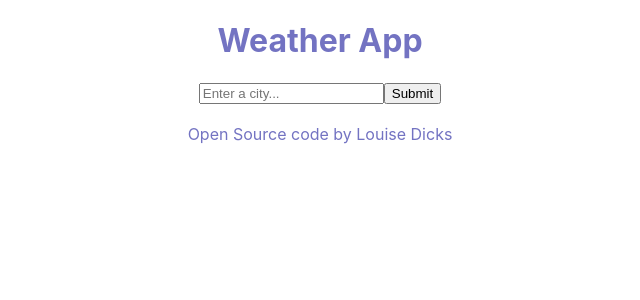
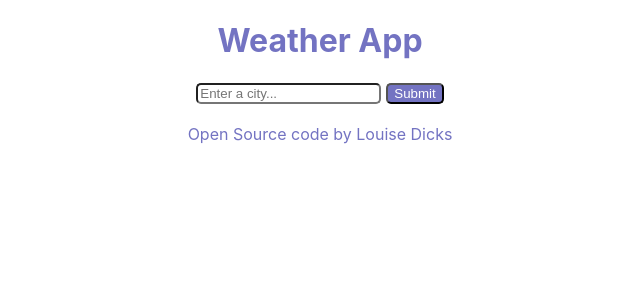
Before and after one commit to louiseuna/weather-react-app, a React (Create React App) app: page / in a window 1280 px wide. Shown: the top 300 px of the page, without its empty margins (320-960 px from the left). Built offline with nearby package versions, Linux system fonts and the light colour scheme.

Commit message:
added styling to form and button

```diff
--- a/src/App.css
+++ b/src/App.css
@@ -12,6 +12,20 @@ h1 {
 }
 form {
   margin-bottom: 20px;
+}
+form .search-form {
+  border-radius: 5px;
+}
+form .submit-button {
+  margin-left: 5px;
+  border-radius: 5px;
+  color: #fff;
+  background-color: rgb(115, 115, 194);
+}
+form .submit-button:hover {
+  color: rgb(115, 115, 194);
+  background-color: #fff;
+  cursor: pointer;
 }
 ul.weather-display {
   padding-top: 10px;
--- a/src/Form.js
+++ b/src/Form.js
@@ -30,11 +30,12 @@ export default function Form(event) {
   let form = (
     <form onSubmit={submitCity}>
       <input
+        class="search-form"
         type="search"
         placeholder="Enter a city..."
         onChange={updateWeather}
       />
-      <input type="submit" />
+      <input class="submit-button" type="submit" />
     </form>
   );
 
```
